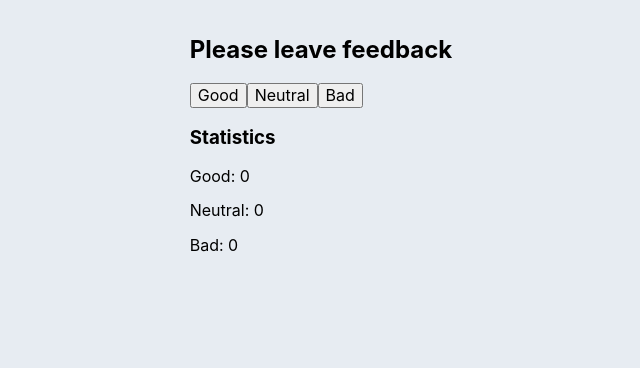
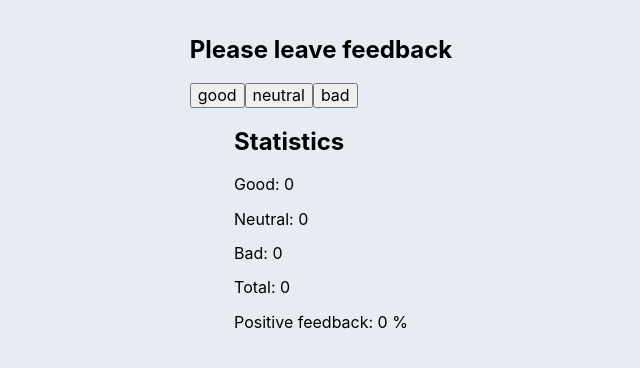
Before and after one commit to iTSerhii85/goit-react-hw-02-feedback, a React (Create React App) app: page / in a window 1280 px wide. Shown: the top 368 px of the page, without its empty margins (319-959 px from the left). Built offline with nearby package versions, Linux system fonts and the light colour scheme.

Commit message:
finish step 3

```diff
--- a/src/components/App.jsx
+++ b/src/components/App.jsx
@@ -1,12 +1,54 @@
+import React from "react"
 import { GlobalStyle } from "./GlobalStyle";
 import { Layout } from "./Layout";
+
+import { Section } from "./Section";
 import { Statistics } from "./Statistics";
+import { FeedbackOptions } from "./FeedbackOptions";
 
-export const App = () => {
-  return (
+export class App extends React.Component {
+  state = {
+    good: 0,
+    neutral: 0,
+    bad: 0,
+  };
+
+  onLeaveFeedback = (key) => {
+    if (key === 'good') {
+      this.setState((prevState) => ({
+        good: prevState.good + 1
+      }));
+    }
+    if (key === 'neutral') {
+      this.setState((prevState) => ({
+        neutral: prevState.neutral +1
+      }));
+    }
+    if (key === 'bad') {
+      this.setState((prevState) => ({
+        bad: prevState.bad + 1,
+      }));
+    }
+  };
+
+  render(){
+    const optionNames = ['good', 'neutral', 'bad'];
+
+    const { good, neutral, bad } = this.state;
+
+    const countTotalFeedback = good + neutral + bad;
+    const countPositiveFeedbackPercentage = Math.round(good / countTotalFeedback * 100);
+
+    return (
     <Layout>
       <GlobalStyle/>
-      <Statistics good={0} neutral={0} bad={0}/>
+      <Section title="Please leave feedback">
+        <FeedbackOptions options={optionNames} onLeaveFeedback={this.onLeaveFeedback}></FeedbackOptions>
+      </Section>
+      <Section title="Statistics">
+        <Statistics good={this.state.good} neutral={this.state.neutral} bad={this.state.bad} total={countTotalFeedback} positivePercentage={countPositiveFeedbackPercentage}/>
+      </Section>
     </Layout>
-  );
-};
+  )
+ }
+}
--- /dev/null
+++ b/src/components/FeedbackOptions.jsx
@@ -0,0 +1,16 @@
+import React from "react";
+
+export const FeedbackOptions = ({ options, onLeaveFeedback }) => {
+    return (
+    <div>
+        {options.map(key => {
+            return (
+            <button
+             type="button"
+             onClick={() => onLeaveFeedback(key)}
+             key={key}>
+                {key}
+            </button>)})}
+    </div>
+    )
+}
--- /dev/null
+++ b/src/components/Section.jsx
@@ -0,0 +1,10 @@
+import React from "react";
+
+export const Section = ({ title, children }) => {
+    return (
+    <div>
+      <h2>{title}</h2>
+      {children}
+    </div>
+    )
+};
--- a/src/components/Statistics.jsx
+++ b/src/components/Statistics.jsx
@@ -1,63 +1,14 @@
-import PropTypes from 'prop-types';
+// import PropTypes from 'prop-types';
 import React from "react"
 
-export class Statistics extends React.Component {
-    static defaultProps = {
-        good: 0,
-        neutral: 0,
-        bad: 0,
-    };
-
-    static propTypes = {
-        good: PropTypes.number,
-        neutral: PropTypes.number,
-        bad: PropTypes.number,
-    };
-
-    state = {
-        good: this.props.good,
-        neutral: this.props.neutral,
-        bad: this.props.bad,
-      };
-
-    handleGood = () => {
-        this.setState((prevState) => ({
-            good: prevState.good + 1
-        }));
-    };
-    handleNeutral = () => {
-        this.setState((prevState) => ({
-                neutral: prevState.neutral +1
-        }));
-    };
-    handleBad = () => {
-        this.setState((prevState) => ({
-                bad: prevState.bad + 1,
-        }));
-    };
-
-    // countTotalFeedback = () => {
-    //     this.setState((prevState) => ({
-    //      totalFeedback: prevState.bad + prevState.neutral + prevState.good
-    //     }));
-    // };
-    // countPositiveFeedbackPercentage();
-
-    render() {
-        return (
-            <div>
-    <h2>Please leave feedback</h2>
-    <div>
-      <button type="button" onClick={this.handleGood}>Good</button>
-      <button type="button" onClick={this.handleNeutral}>Neutral</button>
-      <button type="button" onClick={this.handleBad}>Bad</button>
-    </div>
-    <h3>Statistics</h3>
-    <p>Good: {this.state.good}</p>
-    <p>Neutral: {this.state.neutral}</p>
-    <p>Bad: {this.state.bad}</p>
-    {/* <p>Total: {this.countTotalFeedback}</p> */}
-  </div>
-        )
-    }
+export const Statistics = ({ good, neutral, bad, total, positivePercentage }) => {
+    return (
+        <div>
+            <p>Good: {good}</p>
+            <p>Neutral: {neutral}</p>
+            <p>Bad: {bad}</p>
+            <p>Total: {total}</p>
+            <p>Positive feedback: {positivePercentage || 0} %</p>
+        </div>
+    )
 }
```
